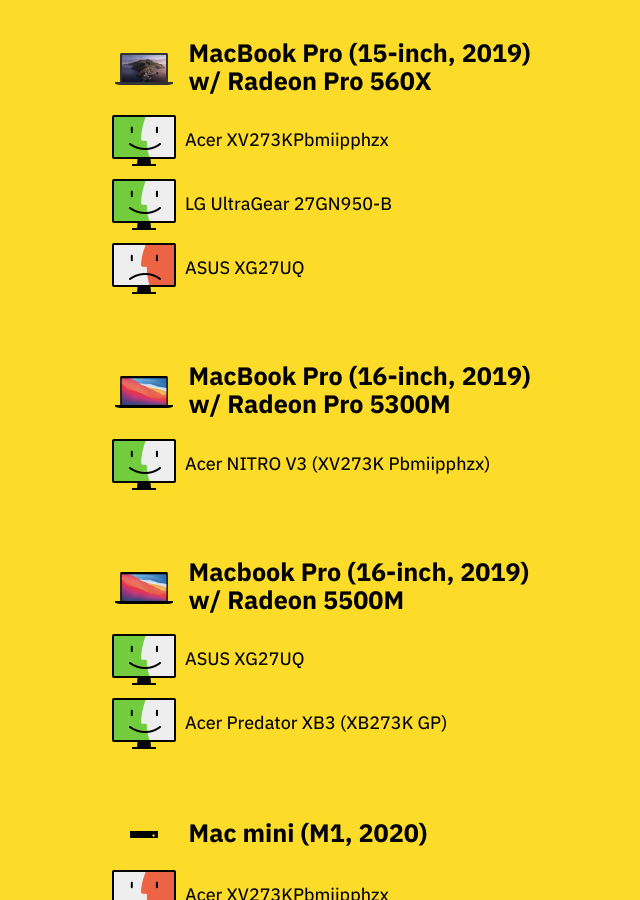
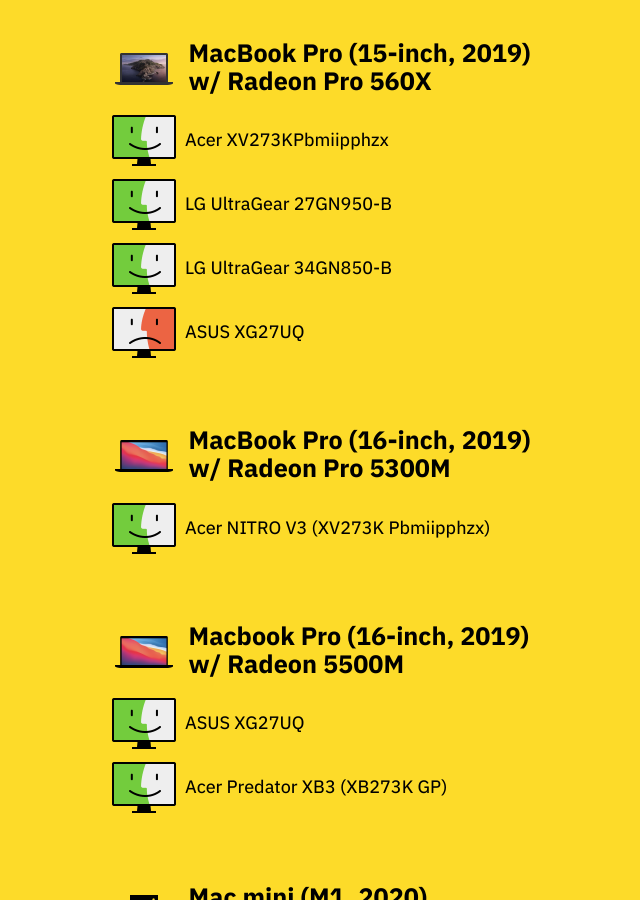
Before and after one commit to tonsky/tonsky.github.io, a Jekyll site: the page built from _posts/2021-02-24-monitors-mac.md, in a window 1280 px wide and 900 px high, scrolled down 1485 px. Shown: the whole window, without its empty margins (257-897 px from the left). Built offline with Jekyll 4.4.1, drawn with Linux system fonts in a browser that asks for light colours.

Commit message:
New LG monitor 34GN850-B
34GN850-B work fine with 144

```diff
--- a/_posts/2021-02-24-monitors-mac.md
+++ b/_posts/2021-02-24-monitors-mac.md
@@ -50,6 +50,8 @@
 
 <div class="row"><img src="works.png" height=64> <span>LG UltraGear 27GN950-B</span></div>
 
+<div class="row"><img src="works.png" height=64> <span>LG UltraGear 34GN850-B</span></div>
+
 <div class="row"><img src="doesnt_work.png" height=64> <span>ASUS XG27UQ</span></div>
 
 ## <img src="mbp_16_2020.png" height=32> <span>MacBook Pro (16-inch, 2019) w/ Radeon Pro 5300M</span>
```
